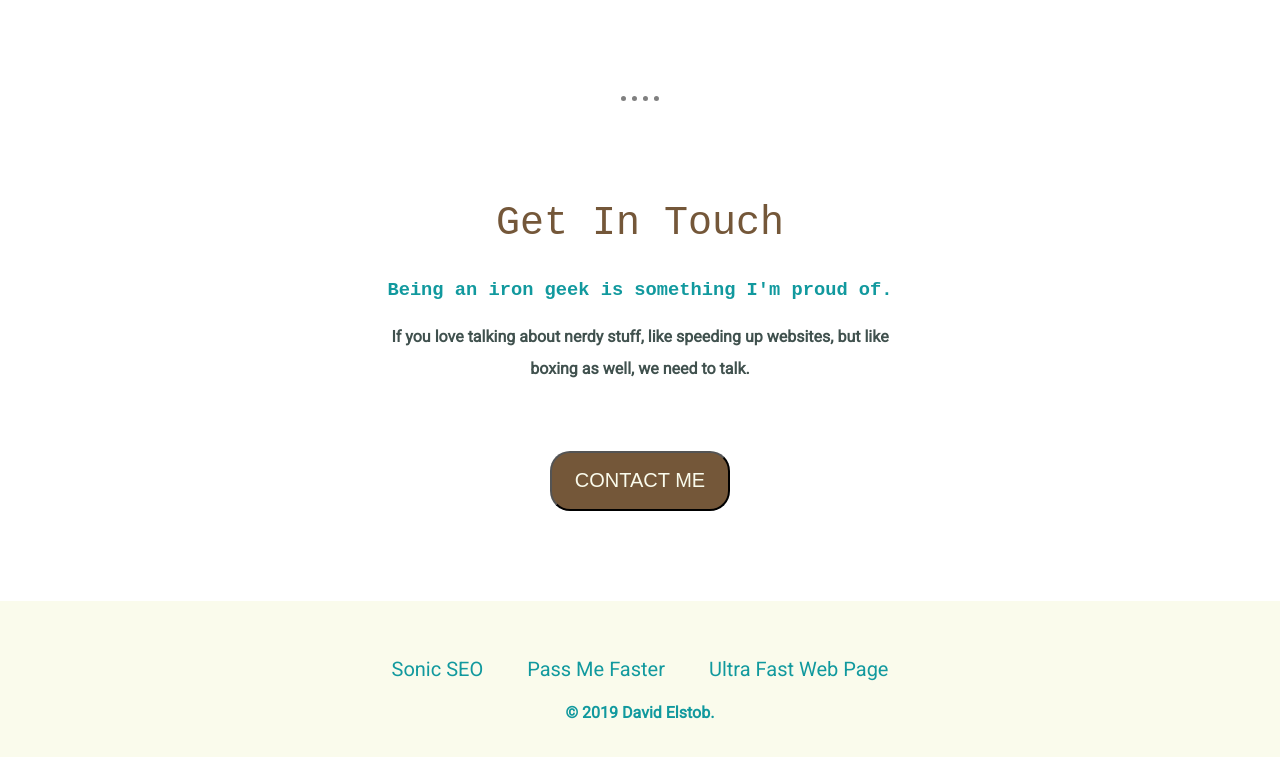
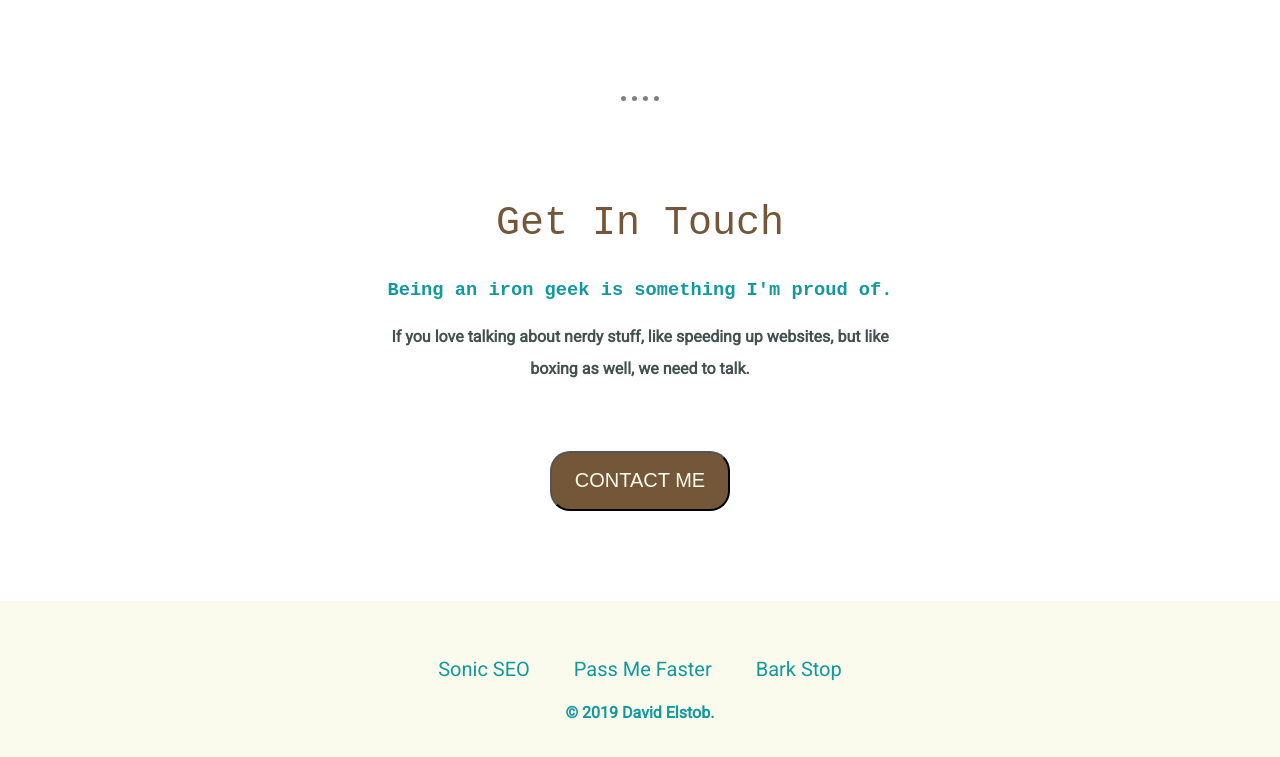
Before and after one commit to Hoodlum-Z/About-Me, a plain HTML site: page index.html in a window 1280 px wide. Shown: the part 2011-2768 px from the top of the page. Drawn offline with Linux system fonts and the light colour scheme; a web font is replaced by a local one.

Commit message:
Update index.html

```diff
--- a/index.html
+++ b/index.html
@@ -54,7 +54,7 @@
       <div class="footer-container">
         <a class="footer-link" href="https://sonicseo.co.uk/">Sonic SEO</a>
         <a class="footer-link" href="https://passmefaster.net/">Pass Me Faster</a>
-        <a class="footer-link" href="https://sonicseo.co.uk/ultra-fast-web-page.html">Ultra Fast Web Page</a>
+        <a class="footer-link" href="https://barkstop.net">Bark Stop</a>
         <p class="copyright-text">© 2019 David Elstob.</p>
       </div>
     </footer>
```
